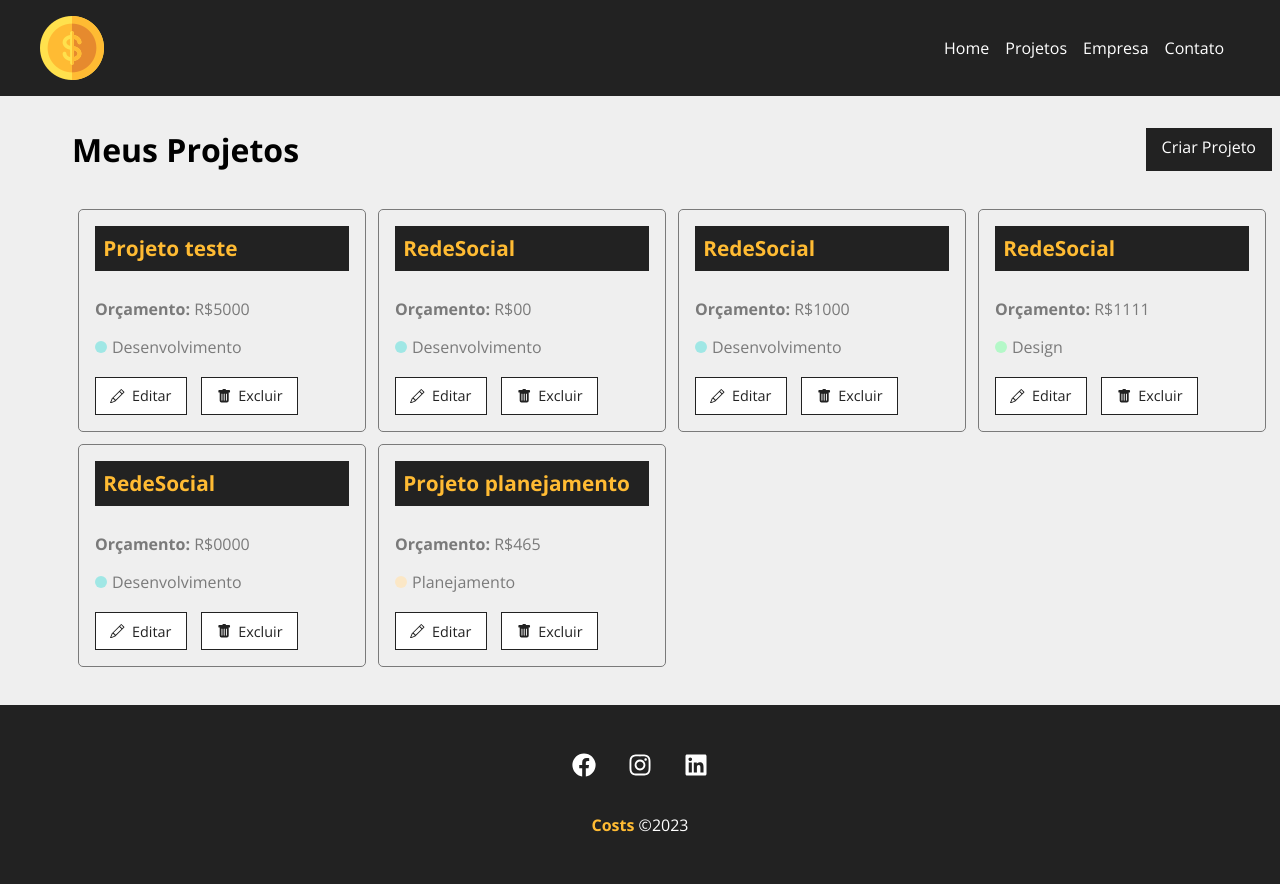
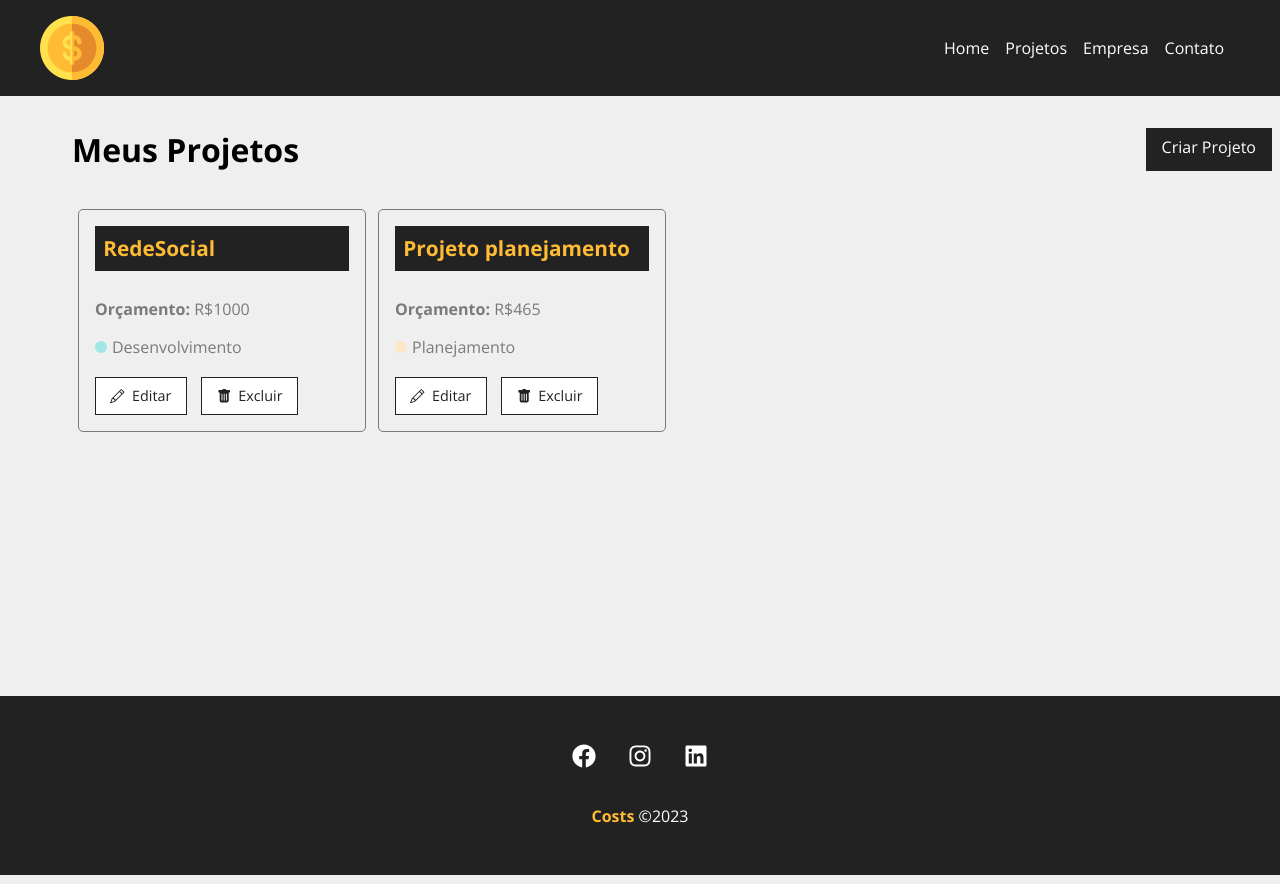
Before and after one commit to PedroDamini/costs_react, a React (Create React App) app in the folder costs/: page /projects in a window 1280 px wide. Shown: the top 884 px of the page. Built offline with nearby package versions, Linux system fonts and the light colour scheme; data requests are answered from the project's data file.

Commit message:
criando endpoint de exclusão de projeto

```diff
--- a/costs/db.json
+++ b/costs/db.json
@@ -1,27 +1,5 @@
 {
   "projects": [
-    {
-      "name": "Projeto teste",
-      "budget": "5000",
-      "category": {
-        "id": "2",
-        "name": "Desenvolvimento"
-      },
-      "costs": 0,
-      "services": [],
-      "id": 1
-    },
-    {
-      "name": "RedeSocial",
-      "budget": "00",
-      "category": {
-        "id": "2",
-        "name": "Desenvolvimento"
-      },
-      "costs": 0,
-      "services": [],
-      "id": 2
-    },
     {
       "name": "RedeSocial",
       "budget": "1000",
@@ -32,28 +10,6 @@
       "costs": 0,
       "services": [],
       "id": 3
-    },
-    {
-      "name": "RedeSocial",
-      "budget": "1111",
-      "category": {
-        "id": "3",
-        "name": "Design"
-      },
-      "costs": 0,
-      "services": [],
-      "id": 4
-    },
-    {
-      "name": "RedeSocial",
-      "budget": "0000",
-      "category": {
-        "id": "2",
-        "name": "Desenvolvimento"
-      },
-      "costs": 0,
-      "services": [],
-      "id": 5
     },
     {
       "name": "Projeto planejamento",
--- a/costs/src/components/pages/Projects.jsx
+++ b/costs/src/components/pages/Projects.jsx
@@ -11,6 +11,7 @@
 function Projects() {
     const [projects, setProject] = useState([]);
     const [removeLoading, setRemoveLoading] = useState(false);
+    const [projectMessage, setProjectMessage] = useState('')
     const location = useLocation();
 
     let message = ''
@@ -33,6 +34,21 @@
             .catch((err) => console.log(err))
     }, [])
 
+    function removeProject(id) {
+        fetch(`http://localhost:5000/projects/${id}`, {
+            method: 'DELETE',
+            headers: {
+                'Content-Type': 'application/json',
+            },
+        })
+        .then((resp) => resp.json())
+        .then((data) => {
+            setProject(projects.filter((project) => project.id !== id))
+            setProjectMessage('Projeto removido com sucesso')
+        })
+        .catch((err) => console.log(err))
+    }
+
     return (
         <div className={styles.project_container}>
             <div className={styles.title_container}>
@@ -40,6 +56,7 @@
                 <LinkButton to='/newproject' text='Criar Projeto'/>
             </div>
             {message && <Message type="success" msg={message} />}
+            {projectMessage && <Message type="success" msg={projectMessage} />}
             <Container customClass="start">
                 {projects.length > 0 &&
                     projects.map((project) => (
@@ -49,6 +66,7 @@
                             budget={project.budget}
                             category={project.category}
                             key={project.id}
+                            handleRemove={removeProject}
                         />
                 ))}
                 {!removeLoading && <Loading />}
--- a/costs/src/components/project/ProjectCard.jsx
+++ b/costs/src/components/project/ProjectCard.jsx
@@ -4,6 +4,13 @@
 
 
 function ProjectCard( {id, name, budget, category, handleRemove} ) {
+
+    const remove = (e) => {
+        console.log(e)
+        e.isDefaultPrevented();
+        handleRemove(id)
+    }
+
     return (
         <div className={styles.project_card}>
             <h4>{name}</h4>
@@ -18,7 +25,7 @@
                 <Link to="/">
                     <BsPencil /> Editar
                 </Link>
-                <button>
+                <button onClick={remove}>
                     <BsFillTrashFill /> Excluir
                 </button>
             </div>
```
